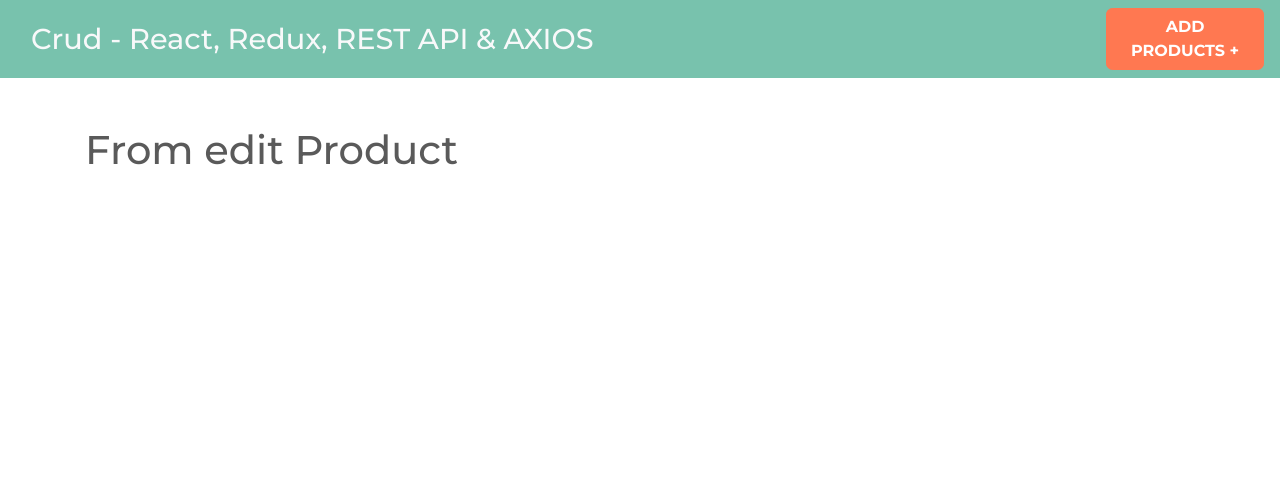
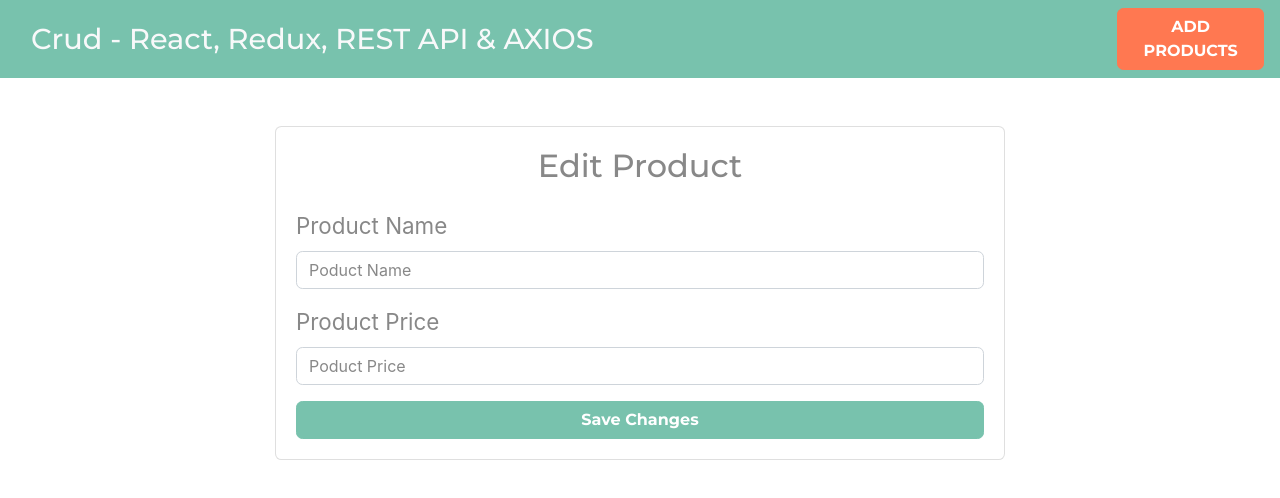
Before and after one commit to davidroman-hub/Redux-exercise-Products, a React (Create React App) app: page /products/edit/1 in a window 1280 px wide. Shown: the top 498 px of the page. Built offline with nearby package versions, Linux system fonts and the light colour scheme.

Commit message:
Task4 installing json server

```diff
--- /dev/null
+++ b/db.json
@@ -0,0 +1,29 @@
+{
+    "productos": [
+      {
+        "id": 1,
+        "nombre": "Jugo de Zanahoria",
+        "precio": "31111"
+      },
+      {
+        "id": 2,
+        "nombre": "Jugo de Naranja",
+        "precio": "1"
+      },
+      {
+        "nombre": "Jugo de Naranja",
+        "precio": "300",
+        "id": 3
+      },
+      {
+        "nombre": "Rib Eye 800g",
+        "precio": "200",
+        "id": 4
+      },
+      {
+        "nombre": "Jugo de Fresa",
+        "precio": "200",
+        "id": 5
+      }
+    ]
+  }
--- a/src/components/EditProduct.js
+++ b/src/components/EditProduct.js
@@ -2,7 +2,42 @@
 
 const EditProducts = () => {
     return(
-        <h1>From edit Product</h1>
+        <div className='row justify-content-center'>
+            <div className='col-md-8'>
+                <div className='card'>
+                    <div className='card-body'>
+                        <h2 className='text-center mb-4 '>
+                            Edit Product
+                        </h2>
+                        <form>
+                            <div className='form-group'>
+                                <label>Product Name</label>
+                                <input
+                                type='text'
+                                className='form-control'
+                                placeholder='Poduct Name'
+                                name='name'
+                                />
+                            </div>
+                            <div className='form-group'>
+                                <label>Product Price</label>
+                                <input
+                                type='number'
+                                className='form-control'
+                                placeholder='Poduct Price'
+                                name='price'
+                                />
+                            </div>
+                            <button
+                                type='submit'
+                                className='btn btn-primary  text-upercase d-block w-100'>
+                                    Save Changes
+                                </button>
+                        </form>
+                    </div>
+                </div>
+            </div>
+        </div>
     )
 }
 
--- a/src/components/Header.js
+++ b/src/components/Header.js
@@ -11,7 +11,7 @@
             </div>
             <Link
                 className='btn btn-danger nuevo-post d-block d=md-inlinke-block'
-                to='products/news'>Add Products &#43; </Link>
+                to='/products/news'>Add Products</Link>
         </nav>
     )
 }
--- a/src/components/Products.js
+++ b/src/components/Products.js
@@ -2,7 +2,18 @@
 
 const Products = () => {
     return(
-        <h1>From Products</h1>
+        <>
+        <h2 className='text-center my-5'>Products List</h2>
+            <table className=' table table-striped'>
+                <thead className='bg-primary table-dark'>
+                    <tr>
+                        <th scope='col'>Name</th>
+                        <th scope='col'>Price</th>
+                        <th scope='col'>Accions</th>
+                    </tr>
+                </thead>
+            </table>
+        </>
     )
 }
 
```
